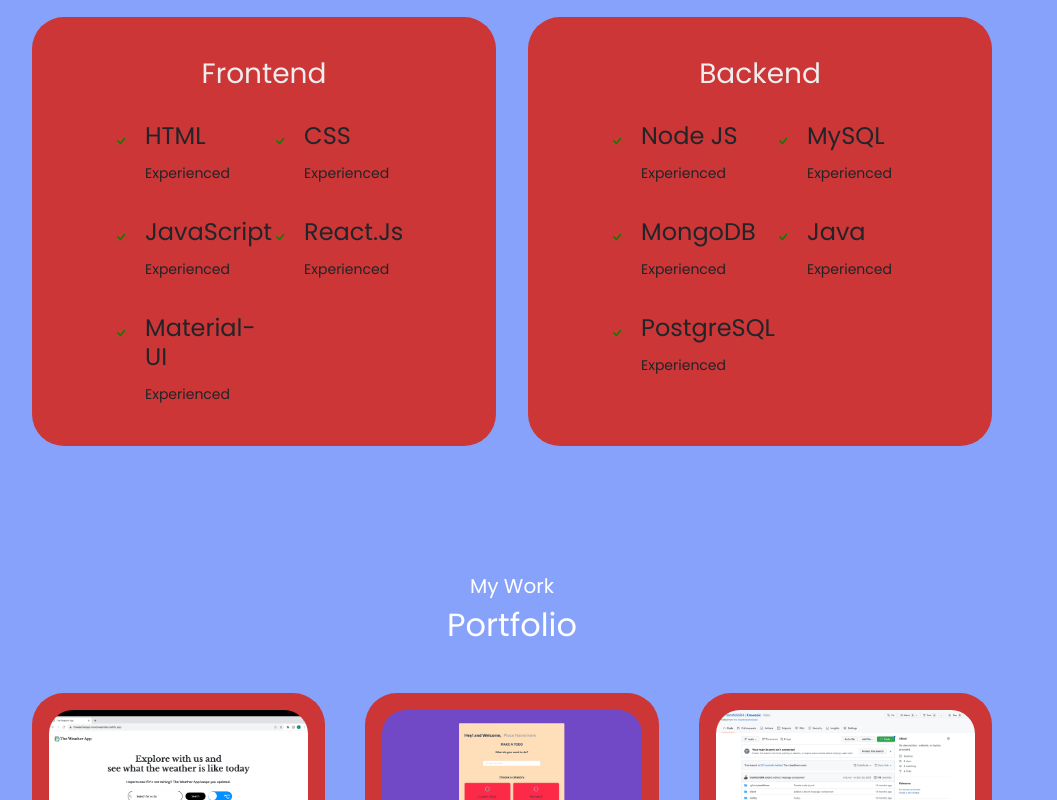
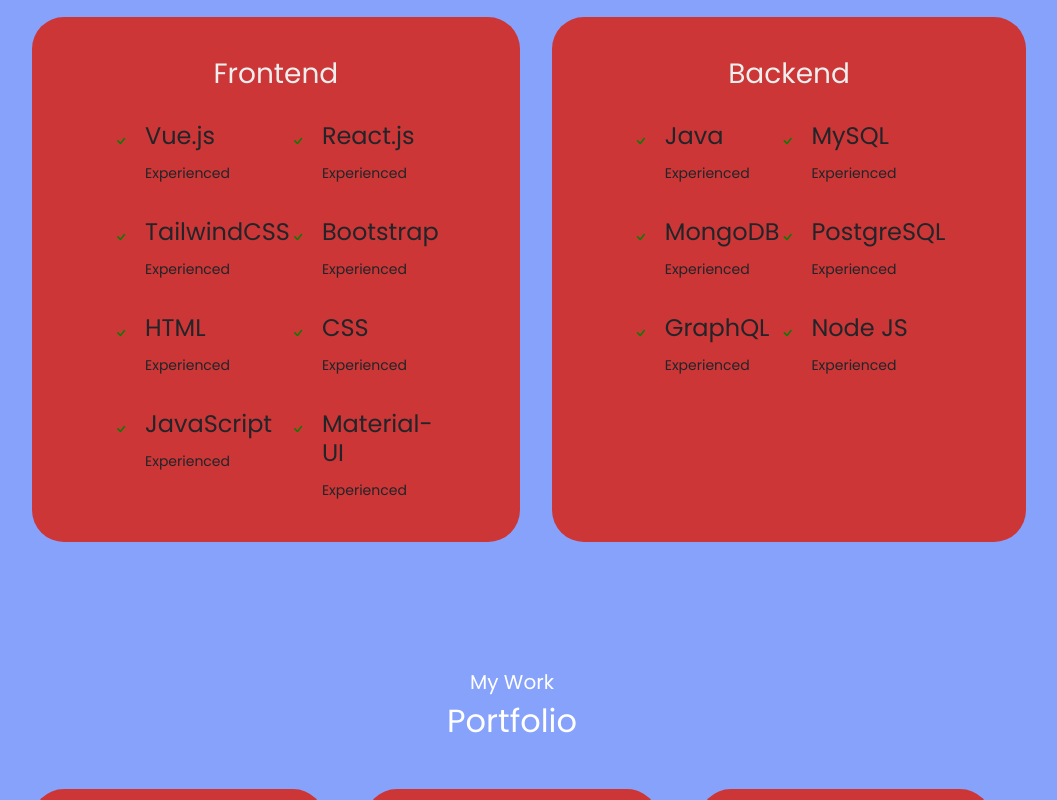
Before and after one commit to tremitch504/Portfolio, a React (Create React App) app in the folder client/: page / in a window 1280 px wide. Shown: the part 1420-2220 px from the top of the page, without its empty margins (128-1185 px from the left). Built offline with nearby package versions, Linux system fonts and the light colour scheme; a web font is replaced by a local one.

Commit message:
added some skills

```diff
--- a/client/src/PortfolioContainer/Footer/Footer.js
+++ b/client/src/PortfolioContainer/Footer/Footer.js
@@ -24,7 +24,7 @@
 
            <div className="footer-copyright">
             <small>
-              &copy; Mitchell&Meyers Websites. All rights reserved.
+              &copy; Tre'von Websites. All rights reserved.
             </small>
            </div>
         </div>
--- a/client/src/PortfolioContainer/HomePage/Profile.js
+++ b/client/src/PortfolioContainer/HomePage/Profile.js
@@ -65,12 +65,12 @@
             </div>
                 <div className='options'>
 
-                   <button className='btn primary-btn'>
+                  <a href='mailto:trevonmitch504@gmail.com'> <button className='btn primary-btn' >
                     {""}
                     Hire Me{ " "}
-                   </button>
+                   </button> </a>
 
-                   <a href='latest 2 Trevon Resume.pdf' download='Trevon Mitchell Resume.pdf'>
+                   <a href="Tre'von's Resume-Latest2.pdf" download='Trevon Mitchell Resume.pdf'>
                    <button className='btn highlighted-btn'>
                     Get Resume
                    </button>
--- a/client/src/PortfolioContainer/Skills/Skills.js
+++ b/client/src/PortfolioContainer/Skills/Skills.js
@@ -13,6 +13,40 @@
                <div className="skills-frontend">
                 <h3>Frontend</h3>
                 <div className="skills">
+
+                <article className="details">
+                    <i class="bi bi-check"></i>
+                    <div>
+                    <h4>Vue.js</h4>
+                    <small className="details-text">Experienced</small>
+                    </div>
+                    </article>
+
+                <article className="details">
+                    <i class="bi bi-check"></i>
+                    <div>
+                    <h4>React.js</h4>
+                    <small className="details-text">Experienced</small>
+                    </div>
+                    </article>
+
+
+                    <article className="details">
+                    <i class="bi bi-check"></i>
+                    <div>
+                    <h4>TailwindCSS</h4>
+                    <small className="details-text">Experienced</small>
+                    </div>
+                    </article>
+
+                    <article className="details">
+                    <i class="bi bi-check"></i>
+                    <div>
+                    <h4>Bootstrap</h4>
+                    <small className="details-text">Experienced</small>
+                    </div>
+                    </article>
+
                     <article className="details">
                     <i class="bi bi-check"></i>
                     <div>
@@ -20,6 +54,7 @@
                     <small className="details-text">Experienced</small>
                     </div>
                     </article>
+
                     <article className="details">
                     <i class="bi bi-check"></i>
                     <div>
@@ -27,6 +62,7 @@
                     <small className="details-text">Experienced</small>
                     </div>
                     </article>
+
                     <article className="details">
                     <i class="bi bi-check"></i>
                     <div>
@@ -34,13 +70,9 @@
                     <small className="details-text">Experienced</small>
                     </div>
                     </article>
-                    <article className="details">
-                    <i class="bi bi-check"></i>
-                    <div>
-                    <h4>React.Js</h4>
-                    <small className="details-text">Experienced</small>
-                    </div>
-                    </article>
+
+
+
                     <article className="details">
                     <i class="bi bi-check"></i>
                     <div>
@@ -48,19 +80,22 @@
                     <small className="details-text">Experienced</small>
                     </div>
                     </article>
+
                 </div>
                </div>
 
                <div className="sklls-backend">
                <h3>Backend</h3>
                 <div className="skills">
+
                 <article className="details">
                     <i class="bi bi-check"></i>
                     <div>
-                    <h4>Node JS</h4>
+                    <h4>Java</h4>
                     <small className="details-text">Experienced</small>
                     </div>
                     </article>
+
                     <article className="details">
                     <i class="bi bi-check"></i>
                     <div>
@@ -68,6 +103,7 @@
                     <small className="details-text">Experienced</small>
                     </div>
                     </article>
+
                     <article className="details">
                     <i class="bi bi-check"></i>
                     <div>
@@ -75,17 +111,27 @@
                     <small className="details-text">Experienced</small>
                     </div>
                     </article>
-                    <article className="details">
-                    <i class="bi bi-check"></i>
-                    <div>
-                    <h4>Java</h4>
-                    <small className="details-text">Experienced</small>
-                    </div>
-                    </article>
+
                     <article className="details">
                     <i class="bi bi-check"></i>
                     <div>
                     <h4>PostgreSQL</h4>
+                    <small className="details-text">Experienced</small>
+                    </div>
+                    </article>
+
+                    <article className="details">
+                    <i class="bi bi-check"></i>
+                    <div>
+                    <h4>GraphQL</h4>
+                    <small className="details-text">Experienced</small>
+                    </div>
+                    </article>
+
+                    <article className="details">
+                    <i class="bi bi-check"></i>
+                    <div>
+                    <h4>Node JS</h4>
                     <small className="details-text">Experienced</small>
                     </div>
                     </article>
```
Also changed, not shown: 1 other file (tests, documents, lock files or other folders).
